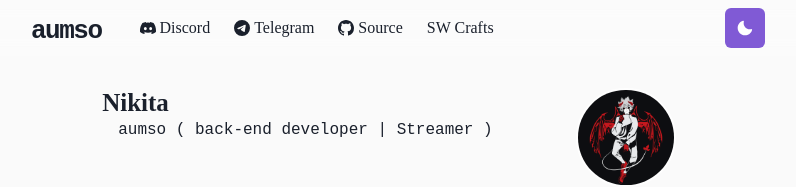
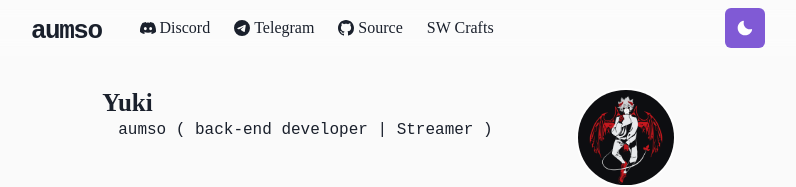
Before and after one commit to 17YearOldYuki/aumso-site, a Next.js app: page / in a window 1280 px wide. Shown: the top 187 px of the page, without its empty margins (251-1047 px from the left). Built offline with nearby package versions, Linux system fonts and the light colour scheme.

Commit message:
Update index.js

```diff
--- a/pages/index.js
+++ b/pages/index.js
@@ -27,7 +27,7 @@ const Home = () => (
         <Box display={{ md: 'flex' }}>
           <Box flexGrow={1}>
             <Heading as="h2" variant="page-title" fontFamily="Fira Code" fontSize="25px">
-              Nikita
+              Yuki
             </Heading>
             <Box borderRadius="lg" p={0} textAlign="center"/>
             <Paragraph1>aumso ( back-end developer | Streamer )
```
